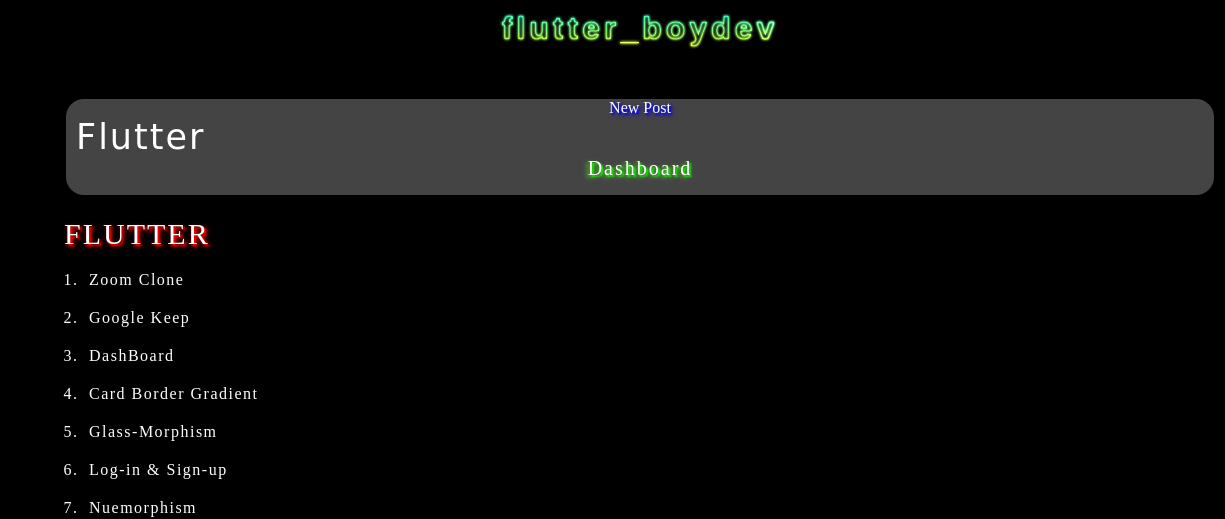
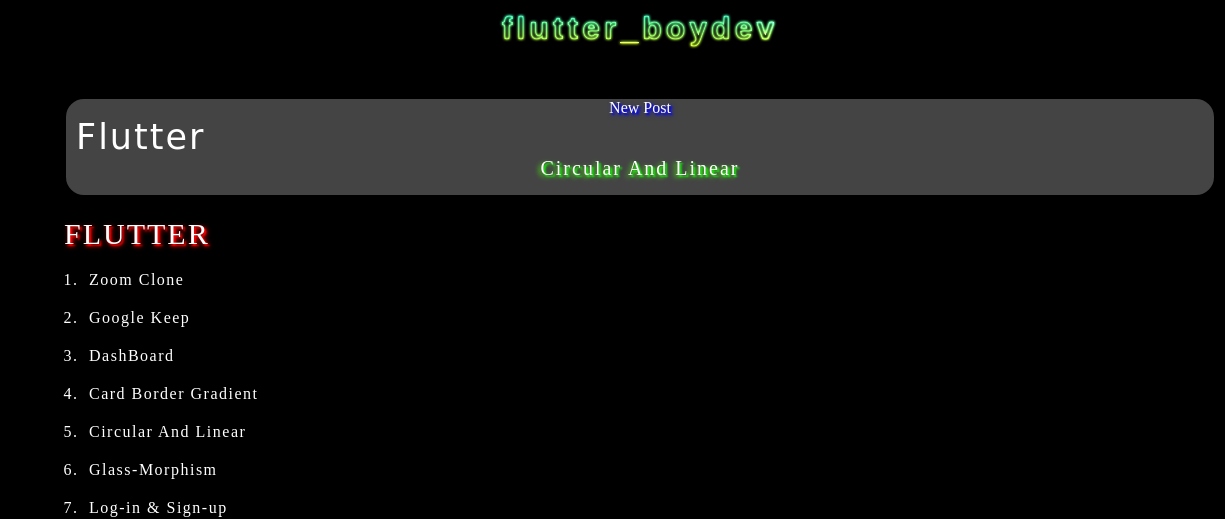
Before and after one commit to rahul06r/NotePage-insta, a plain HTML site: page index.html in a window 1280 px wide. Shown: the top 519 px of the page, 0-1225 px from the left. Drawn offline with Linux system fonts and the light colour scheme.

Commit message:
Update index.html

```diff
--- a/index.html
+++ b/index.html
@@ -28,9 +28,9 @@
                 <div class="category">
                     Flutter
                 </div>
-                <a href="https://github.com/rahul06r/Admin-DashBoard_FD">
+                <a href="https://github.com/rahul06r/Circular-and-Linear-FU">
                     <div class="new-title">
-                        Dashboard
+                        Circular And Linear
                     </div>
                 </a>
             </div>
@@ -49,6 +49,9 @@
                     </a>
                     <a href="https://github.com/rahul06r/cardborder-FD">
                         <li>Card Border Gradient</li>
+                    </a>
+                     <a href="https://github.com/rahul06r/Circular-and-Linear-FU">
+                        <li> Circular And Linear </li>
                     </a>
                     <!-- <a href="">
                         <li>Timer App</li>
```
